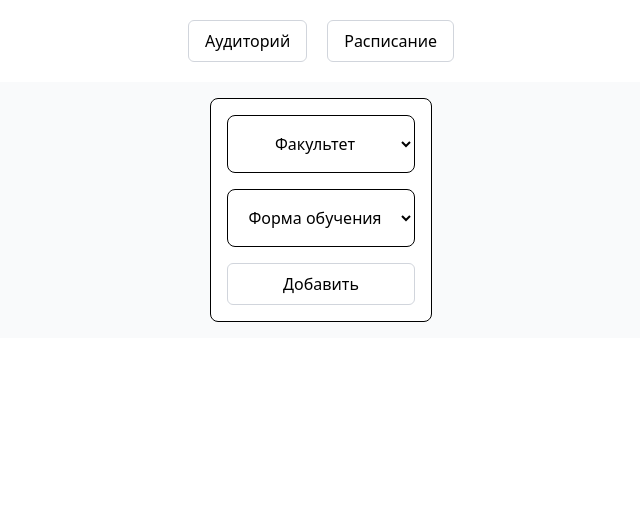
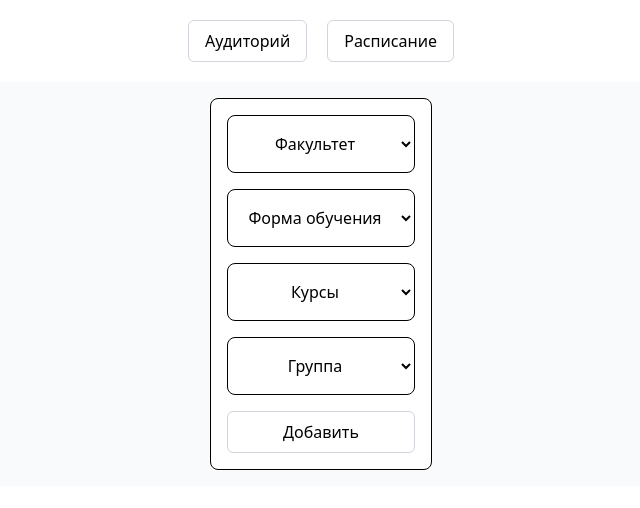
Before and after one commit to Nadoedatel/MITSO-Free-Classrooms-TS, a Vue app: page /schedule in a window 1280 px wide. Shown: the top 508 px of the page, without its empty margins (319-959 px from the left). Built offline with nearby package versions, Linux system fonts and the light colour scheme; the HTML template or start-up script is replaced by a standard one.

Commit message:
Сделал слектор выбора факультеов, групп расписания

```diff
--- a/src/components/Schedule/ScheduleSelector.vue
+++ b/src/components/Schedule/ScheduleSelector.vue
@@ -1,24 +1,89 @@
 <template>
   <div class="p-4 bg-gray-50 rounded-lg justify-items-center">
     <div class="grid grid-cols-1 gap-4 border rounded-lg p-4 bg-white text-center">
-      <SelectedFaculty @select-faculty="select"></SelectedFaculty>
-      <SelectedForm></SelectedForm>
+      <SelectedFaculty @select-faculty="faculty"></SelectedFaculty>
+      <SelectedForm @select-form="form"></SelectedForm>
+      <SelectedCourse @select-course="course"></SelectedCourse>
+      <SelectedGroup></SelectedGroup>
       <AppButton @click="$emit('select-schedule')"> Добавить </AppButton>
     </div>
   </div>
 </template>
 
 <script setup>
+import { useCoursesFaculty } from "@/stores/getCoursesFaculty";
+import { useFormFaculty } from "@/stores/getFormFaculty";
 import AppButton from "../UI/AppButton.vue";
 import SelectedFaculty from "./SelectedFaculty.vue";
 import SelectedForm from "./SelectedForm.vue";
+import SelectedCourse from "./SelectedCourse.vue";
+import SelectedGroup from "./SelectedGroup.vue";
+import { ref } from "vue";
+import { storeToRefs } from "pinia";
+import { useGroupOnCourse } from "@/stores/getGroupCourses";
 
-function select(method) {
-    if(method) {
-        console.log(method)
-        loadForm(method)
-    }
+
+const getForm = useFormFaculty()
+const getCorse = useCoursesFaculty()
+const getGroup = useGroupOnCourse()
+const nowFaculty = ref()
+
+
+const formFacultyStore = useCoursesFaculty();
+const formGroupStore = useGroupOnCourse()
+const { nowForm } = storeToRefs(formFacultyStore);
+const { nowCourse } = storeToRefs(formGroupStore)
+
+
+const loadForm = async (faculty) => {
+  try {
+    // isLoading.value = true;
+    // error.value = null;
+
+    await getForm.getFormFaculty(faculty)
+  } catch (err) {
+    // error.value = err.message;
+    console.error('Ошибка загрузки форм:', err);
+  } finally {
+    // isLoading.value = false;
+  }
+};
+
+const loadCourse = async (faculty) => {
+  try {
+    await getCorse.getCourseFaculty(faculty)
+  } catch (err) {
+    console.error('Ошибка загрузки форм:', err);
+  } finally {
+    // isLoading.value = false;
+  }
 }
 
-defineEmits(["select-schedule"]);
+const loadGroup = async (faculty) => {
+  try {
+    await getGroup.getGroupCourse(faculty)
+  } catch (err) {
+    console.error('Ошибка загрузки форм:', err);
+  } finally {
+    // isLoading.value = false;
+  }
+}
+
+function faculty(method) {
+  nowFaculty.value = method
+  console.log(method, nowFaculty.value)
+  loadForm(nowFaculty.value)
+}
+
+function form(method) {
+  nowForm.value = method
+  console.log(method)
+  loadCourse(nowFaculty.value)
+}
+
+function course(method) {
+  nowCourse.value = method
+  console.log(method)
+  loadGroup(nowFaculty.value)
+}
 </script>
--- /dev/null
+++ b/src/components/Schedule/SelectedCourse.vue
@@ -0,0 +1,24 @@
+<template>
+    <select v-model="selectedCourse" @change="$emit('select-course', selectedCourse)"
+        class="border rounded-lg p-4 bg-white text-center">
+        <option selected disabled hidden :value="null">Курсы</option>
+        <option v-for="course in arrCourses" :key="course.name" :value="course"
+            class="border rounded-lg p-4 bg-white text-center">
+            {{ course.name }}
+        </option>
+    </select>
+
+</template>
+
+<script setup>
+import { storeToRefs } from "pinia";
+import { useCoursesFaculty } from "@/stores/getCoursesFaculty";
+import { ref } from "vue";
+
+const selectedCourse = ref(null);
+
+const formFacultyStore = useCoursesFaculty();
+const { arrCourses } = storeToRefs(formFacultyStore);
+
+defineEmits(["select-course"]);
+</script>
--- a/src/components/Schedule/SelectedFaculty.vue
+++ b/src/components/Schedule/SelectedFaculty.vue
@@ -7,7 +7,6 @@
             {{ faculty.name }}
         </option>
     </select>
-
 </template>
 
 <script setup>
--- /dev/null
+++ b/src/components/Schedule/SelectedGroup.vue
@@ -0,0 +1,23 @@
+<template>
+    <select v-model="selectedGroup" @change="$emit('select-form', selectedGroup)"
+        class="border rounded-lg p-4 bg-white text-center">
+        <option selected disabled hidden :value="null">Группа</option>
+        <option v-for="group in arrGroup" :key="group.name" :value="group"
+            class="border rounded-lg p-4 bg-white text-center">
+            {{ group.name }}
+        </option>
+    </select>
+</template>
+
+<script setup>
+import { storeToRefs } from "pinia";
+import { useGroupOnCourse } from "@/stores/getGroupCourses";
+import { ref } from "vue";
+
+const selectedGroup = ref(null);
+
+const formCourseStore = useGroupOnCourse();
+const { arrGroup } = storeToRefs(formCourseStore);
+
+defineEmits(["select-form"]);
+</script>
--- a/src/views/HomeView.vue
+++ b/src/views/HomeView.vue
@@ -3,7 +3,7 @@ import { ref } from 'vue';
 import { useCheckBusyAuditorium } from "@/stores/checkBusyAuditorium";
 import { useAuditorium } from "@/stores/objectAuditorium";
 import AuditoriumList from '@/components/Auditoriums/AuditoriumList.vue';
-import PreLoader from '@/components/UI/preLoader.vue';
+import PreLoader from '@/components/UI/PreLoader.vue';
 import ControlPanel from '@/components/Auditoriums/ControlPanel.vue';
 import BuildingSelector from '@/components/Auditoriums/BuildingSelector.vue';
 import { useClearLocalStorage } from '@/stores/clearLocalStorage';
--- a/src/views/ScheduleView.vue
+++ b/src/views/ScheduleView.vue
@@ -1,31 +1,7 @@
 <script setup>
 import ScheduleSelector from "@/components/Schedule/ScheduleSelector.vue";
-import { useFormFaculty } from "@/stores/getFormFaculty";
-
-const getForm = useFormFaculty()
-
-const loadForm = async (faculty) => {
-  try {
-    // isLoading.value = true;
-    // error.value = null;
-
-    await getForm.getFormFaculty(faculty)
-  } catch (err) {
-    // error.value = err.message;
-    console.error('Ошибка загрузки форм:', err);
-  } finally {
-    // isLoading.value = false;
-  }
-};
-
-function select(method) {
-    if(method) {
-        console.log(method)
-        loadForm(method)
-    }
-}
 </script>
 
 <template>
-  <ScheduleSelector @select-schedule="select"></ScheduleSelector>
+  <ScheduleSelector></ScheduleSelector>
 </template>
```
